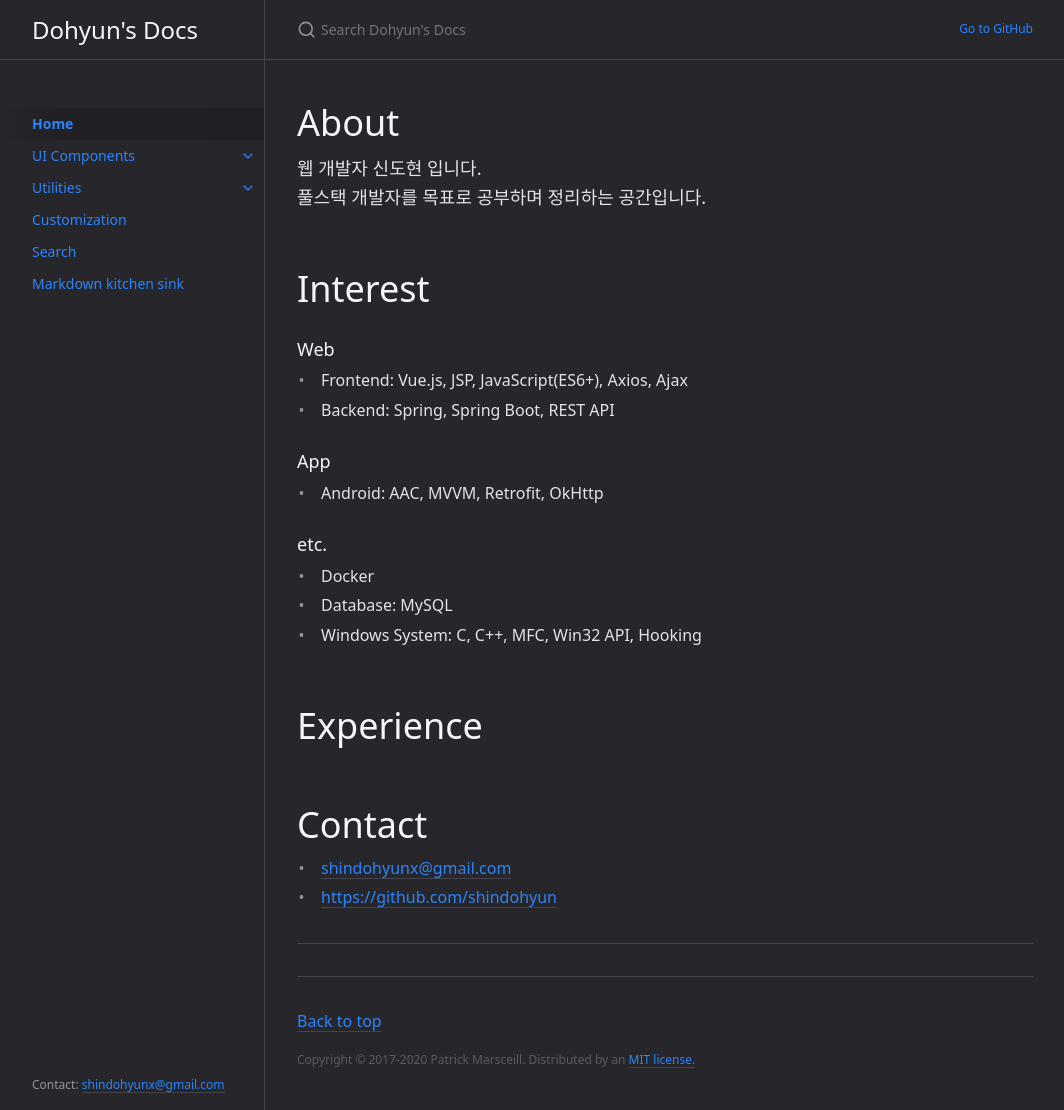
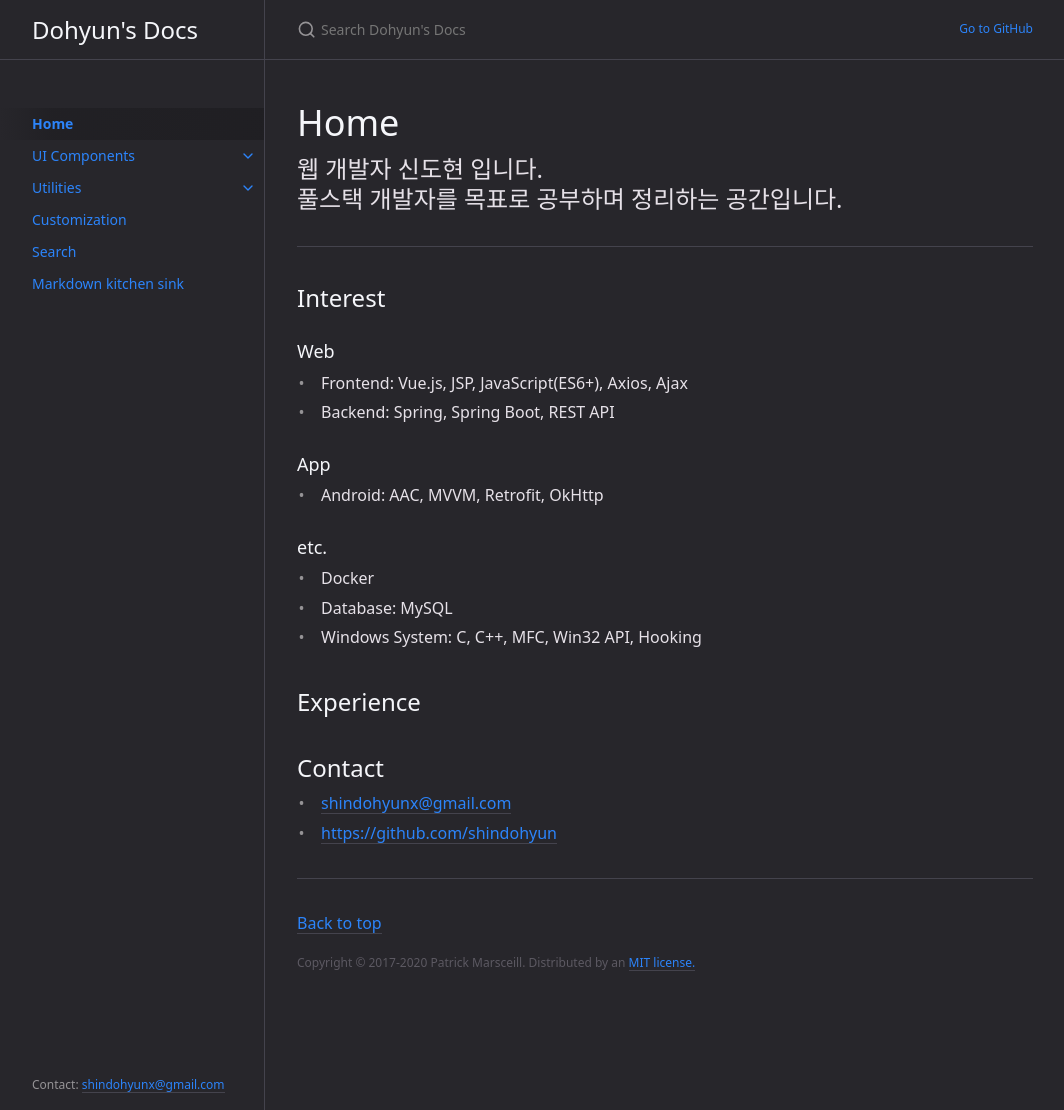
Before and after one commit to shindohyun/shindohyun.github.io, a Jekyll site: the page built from index.md, in a window 1280 px wide and 1110 px high. Shown: the whole window, without its empty margins (107-1171 px from the left). Built offline with Jekyll 4.4.1, drawn with Linux system fonts in a browser that asks for light colours.

Commit message:
Home 수정

```diff
--- a/index.md
+++ b/index.md
@@ -6,12 +6,15 @@ description: "자기소개와 관심분야 및 이력 작성"
 permalink: /
 ---
 
-# About
+# Home
 웹 개발자 신도현 입니다.
 풀스택 개발자를 목표로 공부하며 정리하는 공간입니다.
-{: .fs-5 }
+{: .fs-6 .fw-300 }
 
-# Interest
+---
+
+
+## Interest
 ### Web
 - Frontend: Vue.js, JSP, JavaScript(ES6+), Axios, Ajax
 - Backend: Spring, Spring Boot, REST API
@@ -24,10 +27,8 @@ permalink: /
 - Database: MySQL
 - Windows System: C, C++, MFC, Win32 API, Hooking
 
-# Experience
+## Experience
 
-# Contact
+## Contact
 - <a href="mailto:shindohyunx@gmail.com">shindohyunx@gmail.com</a>
 - <a href="https://github.com/shindohyun">https://github.com/shindohyun</a>
-
----
```
